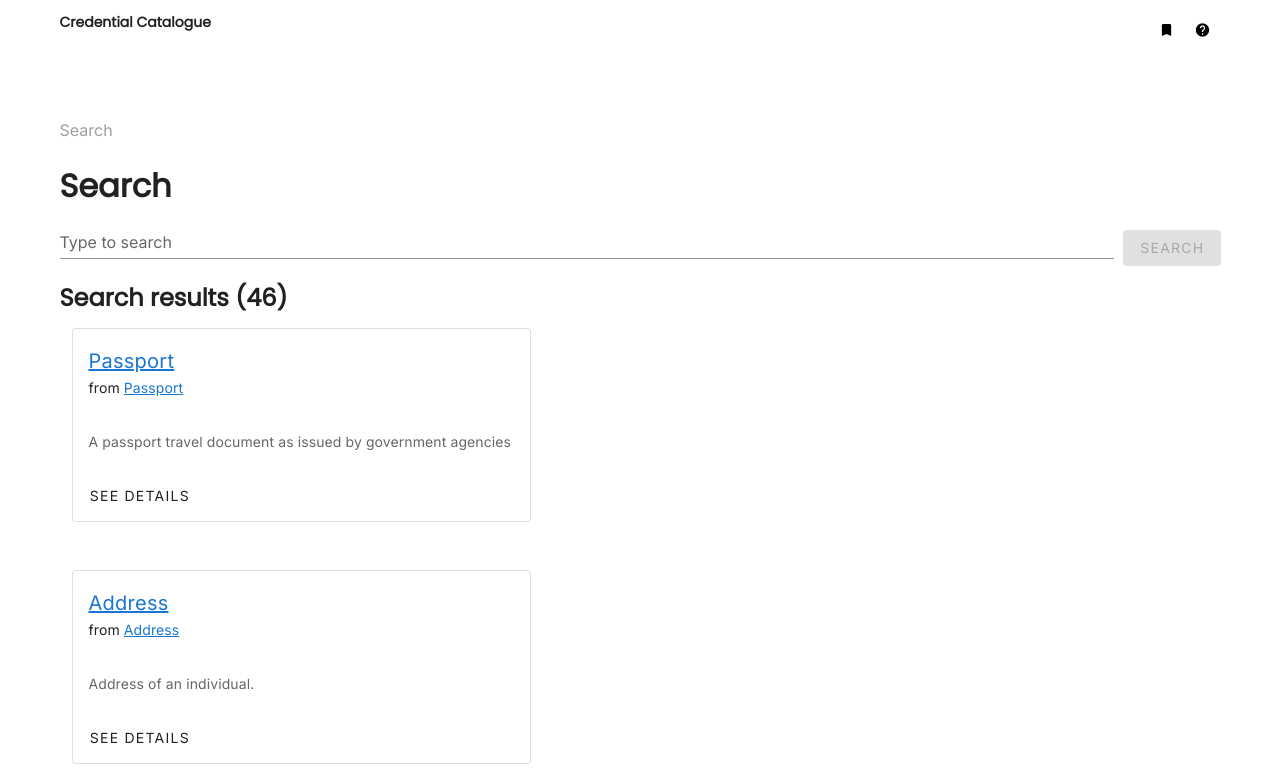
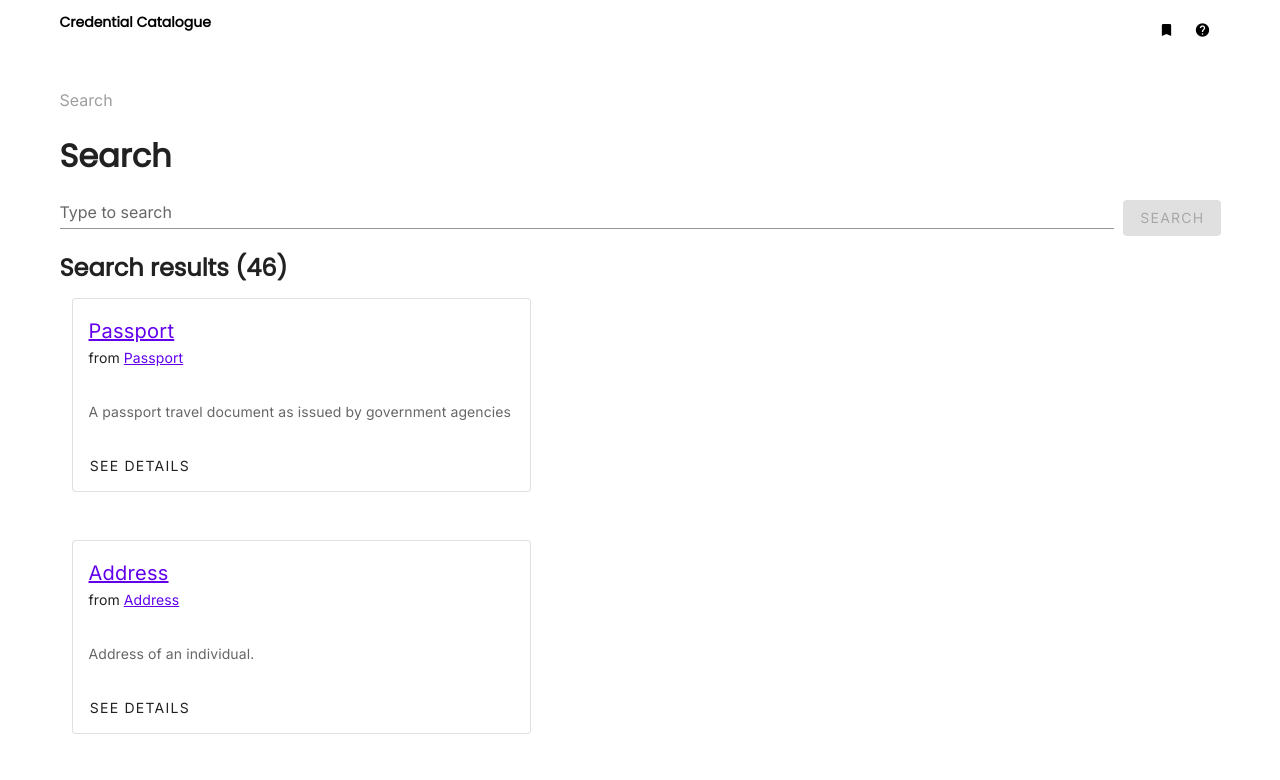
Before and after one commit to tno-ssi-lab/credential-catalog, a Vue app: page /#/search in a window 1280 px wide. Shown: the top 780 px of the page. Built offline with nearby package versions, Linux system fonts and the light colour scheme; a small style sheet from the web is missing; what @vuejs-community/vue-filter-date-format would draw is missing.

Commit message:
Added back link and clickable site title

```diff
--- a/src/App.vue
+++ b/src/App.vue
@@ -64,9 +64,11 @@
     <v-content>
       <v-container class="container">
         <nav class="d-flex">
-          <h1 class="nav-title">
-            Credential Catalogue
-          </h1>
+          <router-link :to="{ name: 'search' }" class="header-link">
+            <h1 class="nav-title">
+              Credential Catalogue
+            </h1>
+          </router-link>
           <v-spacer></v-spacer>
 
           <v-btn icon>
@@ -113,6 +115,11 @@ h6 {
   font-family: "Poppins", "Roboto", "sans-serif";
 }
 
+.header-link {
+  text-decoration: none;
+  color: black !important;
+}
+
 .container {
   margin: 0 auto;
 }
@@ -122,7 +129,7 @@ h6 {
 }
 
 nav {
-  margin-bottom: 50px;
+  margin-bottom: 20px;
 }
 
 .nav-title {
--- /dev/null
+++ b/src/components/common/PageBackLink.vue
@@ -0,0 +1,36 @@
+<template>
+  <v-row>
+    <v-col>
+      <div class="page-back-link d-flex">
+        <a class="text-uppercase align-center" href="javascript:history.go(-1)">
+          <v-icon color="primary">
+            mdi-menu-left
+          </v-icon>
+          back
+        </a>
+      </div>
+    </v-col>
+  </v-row>
+</template>
+
+<script>
+export default {
+  name: "PageBackLink",
+}
+</script>
+
+<style scoped>
+.page-back-link {
+  margin-bottom: 30px;
+}
+
+.v-icon {
+  position: relative;
+  top: -1px;
+}
+
+a {
+  font-size: 14px;
+  text-decoration: none;
+}
+</style>
--- a/src/plugins/vuetify.js
+++ b/src/plugins/vuetify.js
@@ -8,7 +8,7 @@ export default new Vuetify({
   theme: {
     themes: {
       light: {
-        primary: "#1976D2",
+        primary: "#6200EE",
         secondary: "#424242",
         accent: "#82B1FF",
         error: "#FF5252",
--- a/src/views/credential-detail/CredentialDetail.vue
+++ b/src/views/credential-detail/CredentialDetail.vue
@@ -1,4 +1,6 @@
 <template>
+  <div>
+    <page-back-link></page-back-link>
     <v-row>
       <v-col class="item-summary" lg="8" md="10" cols="12">
         <v-card elevation="3">
@@ -42,16 +44,19 @@
         </v-col>
       </v-col>
     </v-row>
+  </div>
 </template>
 
 <script>
 import { mapGetters } from "vuex"
 import OfferCard from "@/components/credential/OfferCard"
+import PageBackLink from "@/components/common/PageBackLink"
 
 export default {
   name: "CredentialDetail",
   components: {
     OfferCard,
+    PageBackLink,
   },
   props: {
     id: {
```
Lines whose indentation alone changed are shown as unchanged.
